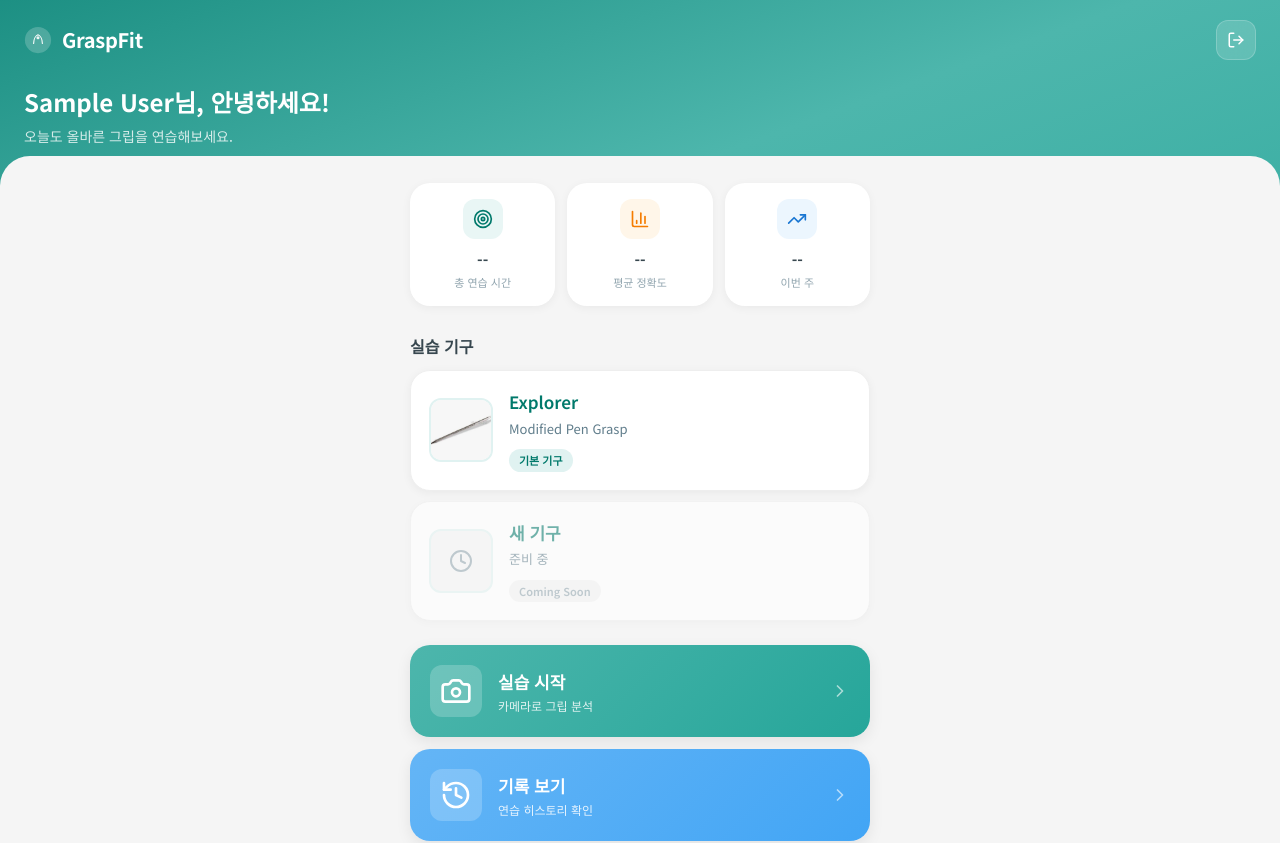
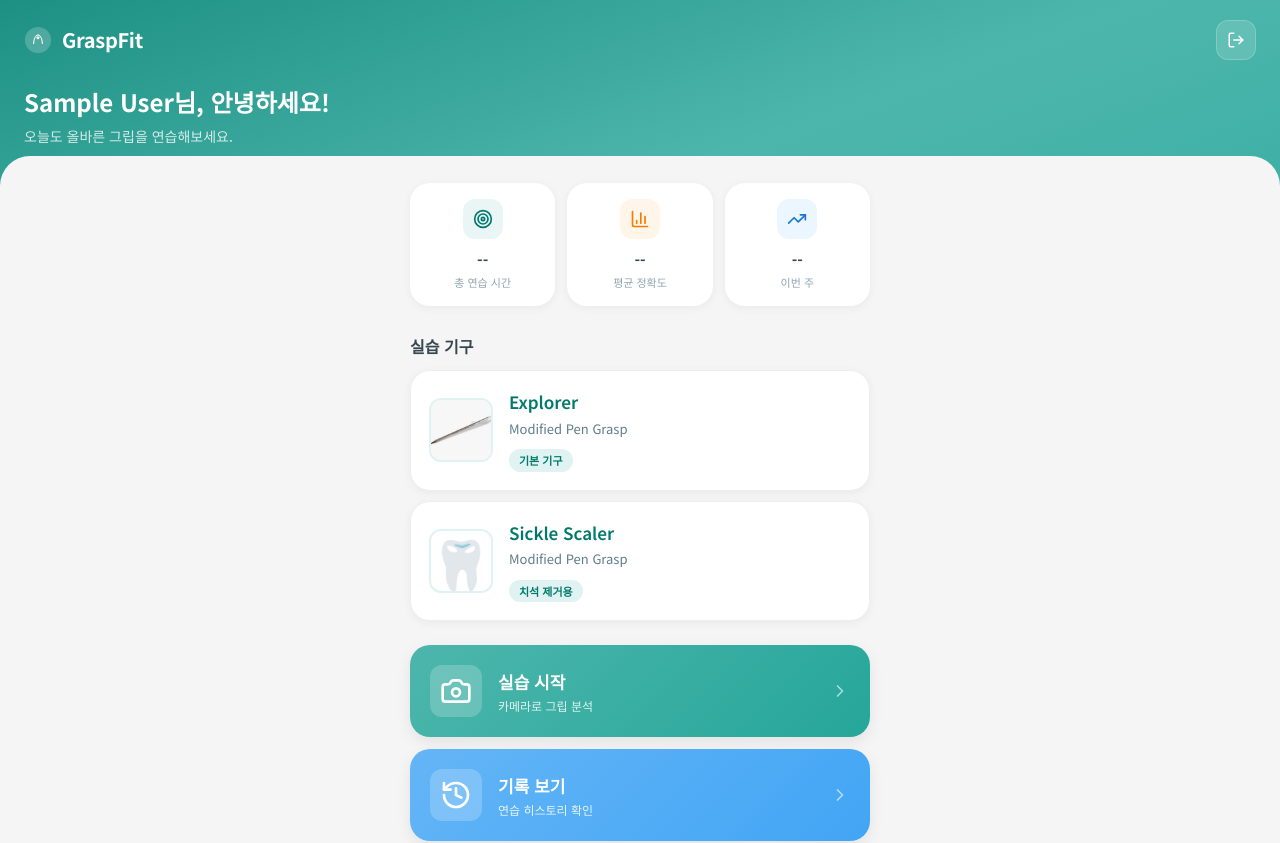
Before and after one commit to justinbrianhwang/GraspFit_project, a React (Vite) app in the folder frontend/: page / in a window 1280 px wide. Shown: the top 843 px of the page. Built offline with nearby package versions, Linux system fonts and the light colour scheme; no server answers; sample sign-in values are in the browser's storage.

Commit message:
feat: Sickle Scaler 기구 추가 (Coming Soon → 실습 가능)

```diff
--- a/frontend/src/pages/HomePage.tsx
+++ b/frontend/src/pages/HomePage.tsx
@@ -5,7 +5,7 @@ import { api } from '../lib/api';
 import type { UserStats } from '../types';
 import {
   Camera, History, BookOpen, LogOut, ChevronRight,
-  Target, Clock, TrendingUp, BarChart3, Shield, Terminal,
+  Target, TrendingUp, BarChart3, Shield, Terminal,
 } from 'lucide-react';
 import './HomePage.css';
 
@@ -95,14 +95,14 @@ export default function HomePage() {
                 <span className="instrument-badge">기본 기구</span>
               </div>
             </div>
-            <div className="instrument-card coming-soon-card">
-              <div className="instrument-img coming-soon-img">
-                <Clock size={24} />
+            <div className="instrument-card" onClick={() => navigate('/camera')}>
+              <div className="instrument-img" style={{ display: 'flex', alignItems: 'center', justifyContent: 'center', fontSize: 48 }}>
+                🦷
               </div>
               <div className="instrument-info">
-                <h4>새 기구</h4>
-                <p>준비 중</p>
-                <span className="instrument-badge coming-soon-badge">Coming Soon</span>
+                <h4>Sickle Scaler</h4>
+                <p>Modified Pen Grasp</p>
+                <span className="instrument-badge">치석 제거용</span>
               </div>
             </div>
           </div>
```
